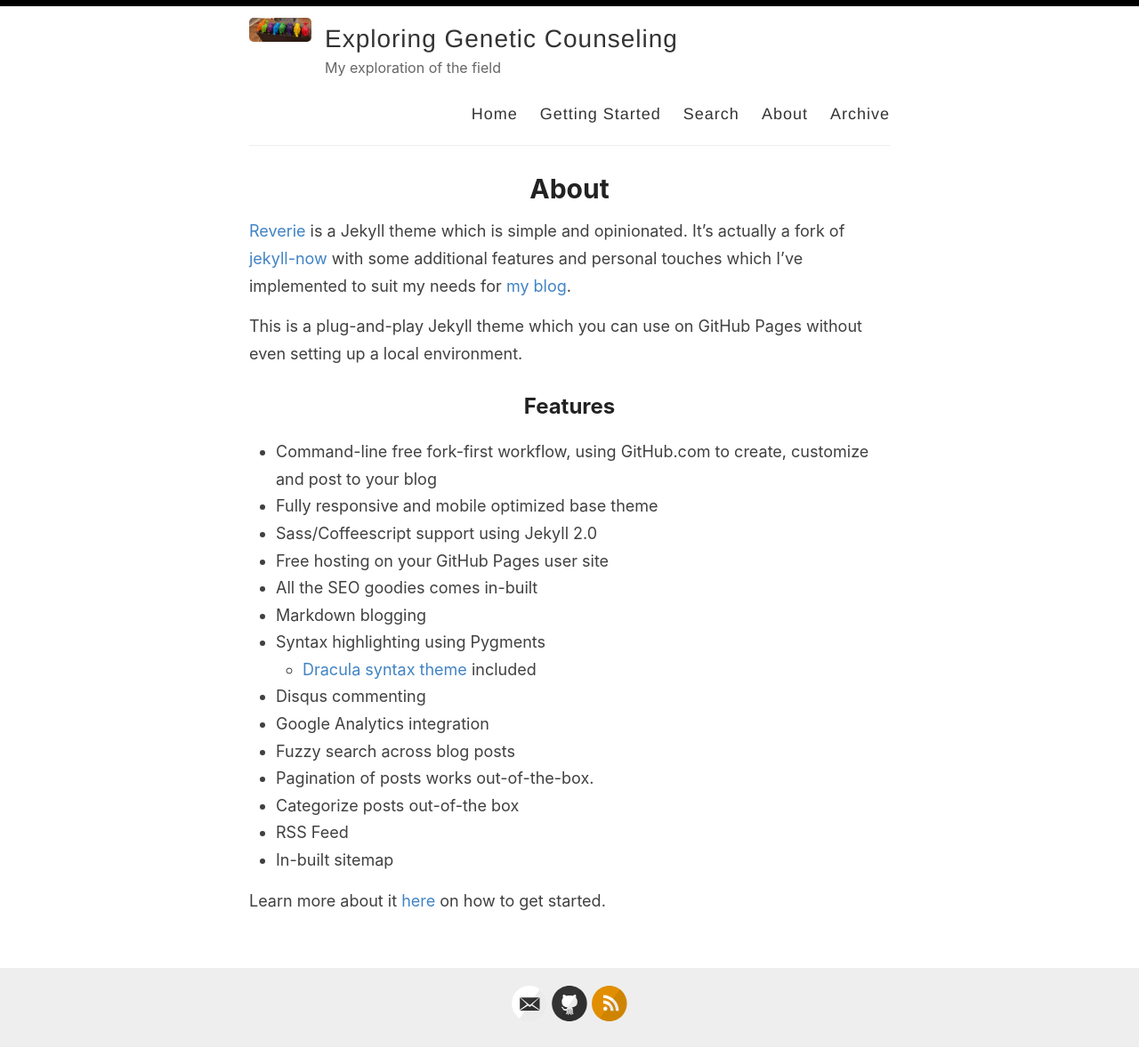
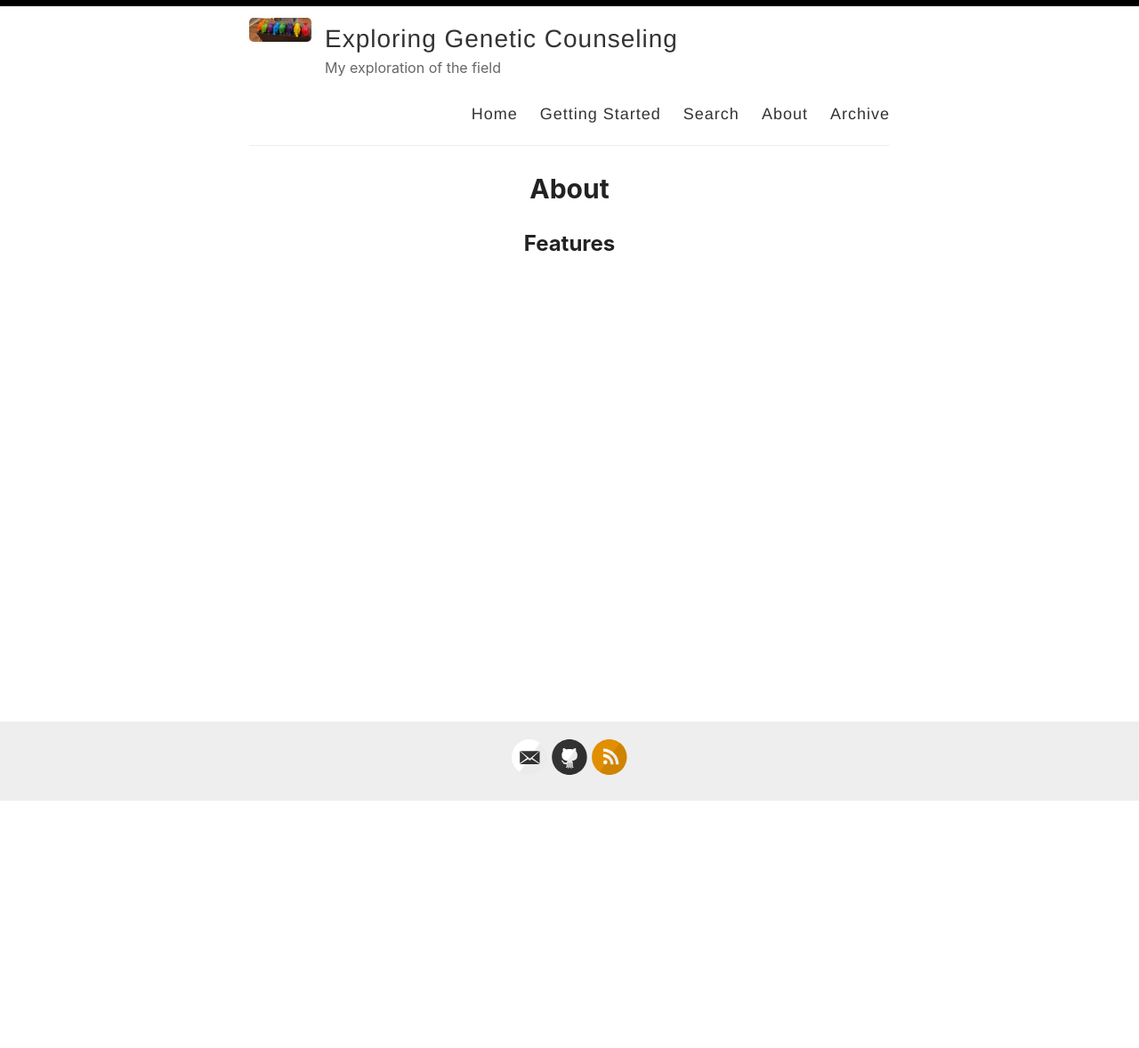
Before and after one commit to estevezb/Exploring-Genetic-Counseling, a Jekyll site: the page built from _pages/about.md, in a window 1280 px wide. Shown: the whole page at 89% size. Built offline with Jekyll 4.4.1, drawn with Linux system fonts in a browser that asks for light colours; after the commit the page ends 901 px from its top, so only the background shows below that.

Commit message:
Update about.md

```diff
--- a/_pages/about.md
+++ b/_pages/about.md
@@ -4,26 +4,6 @@ title: About
 permalink: /about/
 ---
 
-[Reverie](https://github.com/amitmerchant1990/reverie) is a Jekyll theme which is simple and opinionated. It's actually a fork of [jekyll-now](https://github.com/barryclark/jekyll-now) with some additional features and personal touches which I've implemented to suit my needs for [my blog](https://www.amitmerchant.com).
 
-This is a plug-and-play Jekyll theme which you can use on GitHub Pages without even setting up a local environment.
 
 ## Features
-
-- Command-line free fork-first workflow, using GitHub.com to create, customize and post to your blog
-- Fully responsive and mobile optimized base theme
-- Sass/Coffeescript support using Jekyll 2.0
-- Free hosting on your GitHub Pages user site
-- All the SEO goodies comes in-built
-- Markdown blogging
-- Syntax highlighting using Pygments
-    - [Dracula syntax theme](https://draculatheme.com/) included
-- Disqus commenting
-- Google Analytics integration
-- Fuzzy search across blog posts
-- Pagination of posts works out-of-the-box.
-- Categorize posts out-of-the box
-- RSS Feed
-- In-built sitemap
-
-Learn more about it [here](https://github.com/amitmerchant1990/reverie) on how to get started.
```
